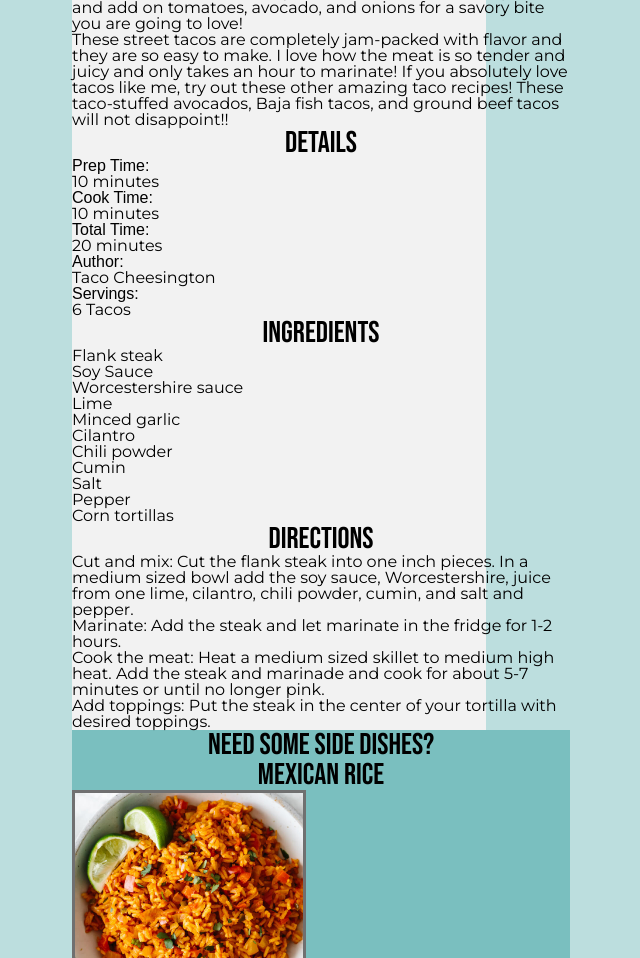
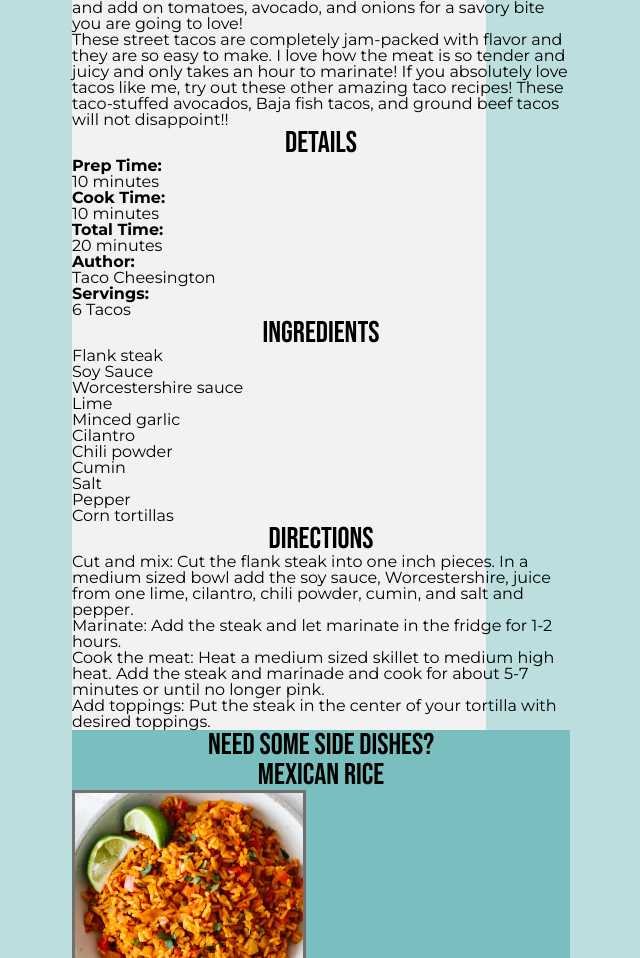
Before and after one commit to mabergs1/Recipe, a plain HTML site: page index.html in a window 1280 px wide. Shown: the part 805-1763 px from the top of the page, without its empty margins (361-1001 px from the left). Drawn offline with Linux system fonts and the light colour scheme.

Commit message:
Update styles.css

```diff
--- a/styles.css
+++ b/styles.css
@@ -95,7 +95,8 @@ p, dd, li, nav, input{
 }
 dt{
     font-size: 16px;
-    font-family: 'Montserrat-Bold', sans-serif;
+    font-family: 'Montserrat', sans-serif;
+    font-weight: bold;
 }
 #need{
     background-color: #7ABFBF;
```
